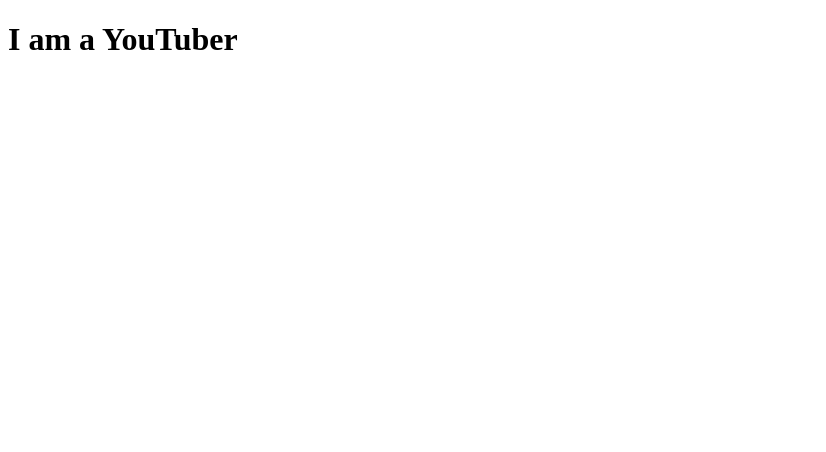
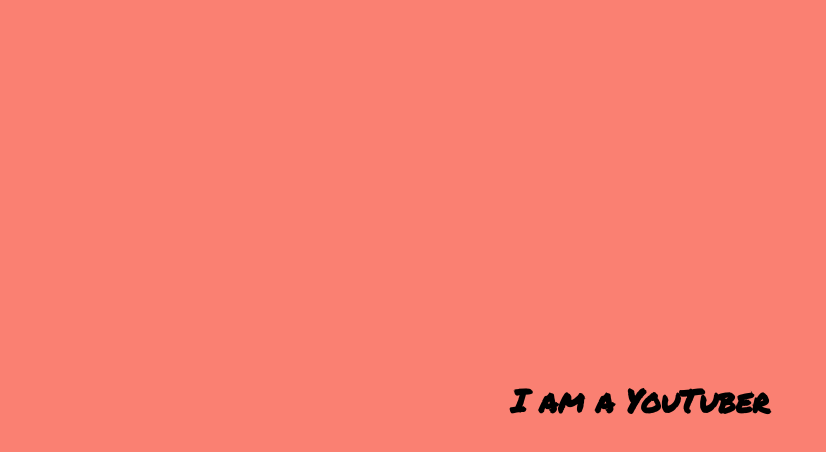
Before and after one commit to bertcuyugan/JS_project2_Auto-Text-Effect-Animation, a plain HTML site: page index.html in a window 1280 px wide. Shown: the whole page, without its empty margins (0-826 px from the left). Drawn offline with Linux system fonts and the light colour scheme.

Commit message:
Added the css file for this project

```diff
--- a/index.html
+++ b/index.html
@@ -4,6 +4,7 @@
     <meta charset="UTF-8" />
     <meta name="viewport" content="width=device-width, initial-scale=1.0" />
     <title>Auto text Effect Animation</title>
+    <link rel="stylesheet" href="style.css" />
   </head>
   <body>
     <div class="container">
--- /dev/null
+++ b/style.css
@@ -0,0 +1,13 @@
+@import url("https://fonts.googleapis.com/css2?family=Permanent+Marker&family=Poppins:wght@300;400;500;600&display=swap");
+
+body {
+  margin: 0;
+  display: flex;
+  justify-content: center;
+  height: 100vh;
+  align-items: center;
+  background-color: salmon;
+  font-family: "Permanent Marker", cursive;
+  /* font-weight: 400; */
+  /* font-style: normal; */
+}
```
